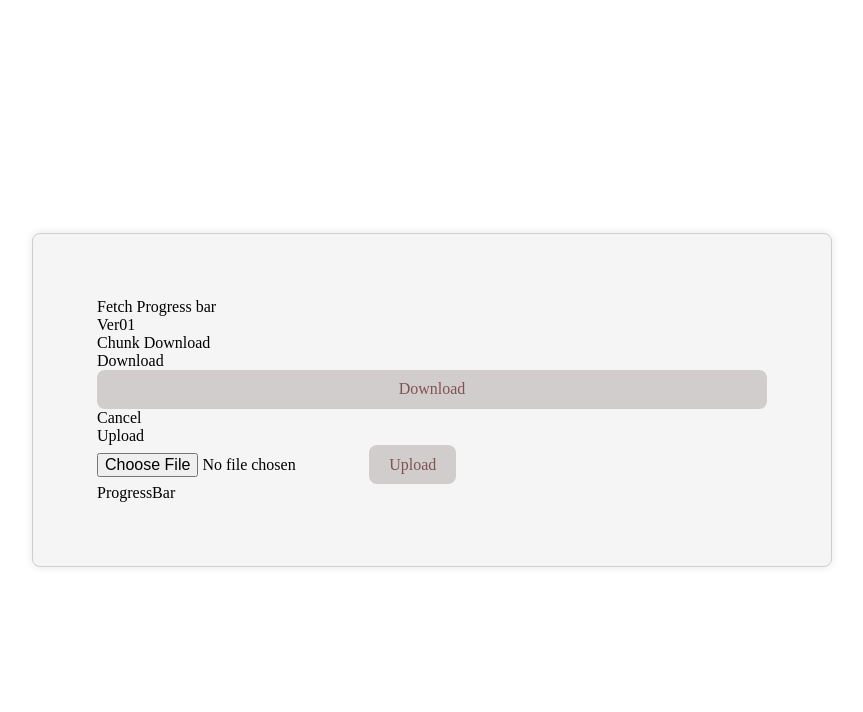
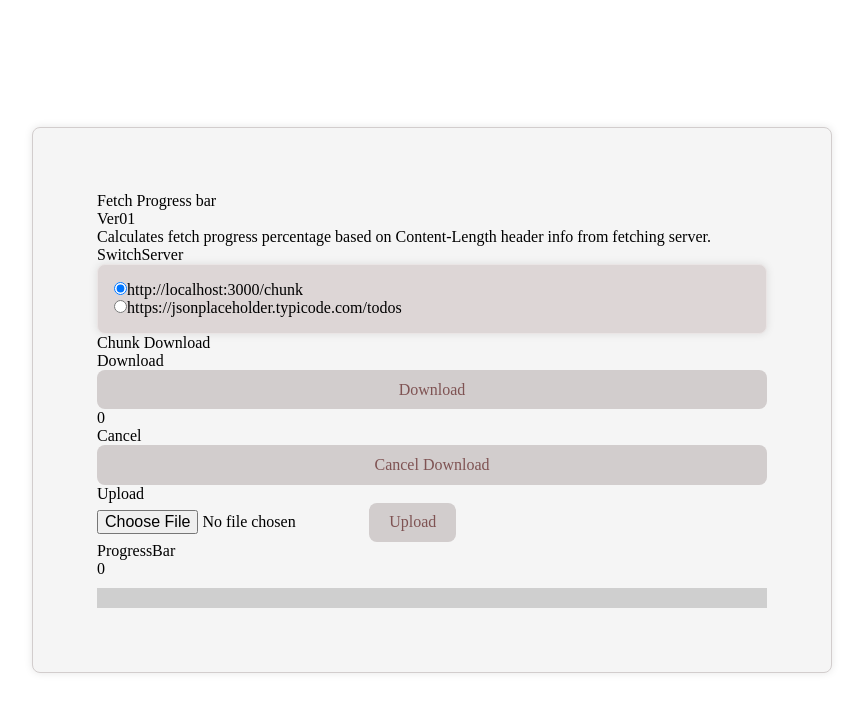
Before and after one commit to KangWoosung/fetch.progress.bar, a React (Vite) app: page / in a window 1280 px wide. Shown: the top 712 px of the page, without its empty margins (32-895 px from the left). Built offline with nearby package versions, Linux system fonts and the light colour scheme.

Commit message:
Abort is not working as expected

```diff
--- a/src/css/app.css
+++ b/src/css/app.css
@@ -23,6 +23,16 @@
     max-width: 50rem;
 }
 
+.switch-server-form {
+    display: flex;
+    flex-direction: column;
+    padding: 1rem;
+    border: 1px solid #eae5e5;
+    border-radius: 8px;
+    background-color: #ddd6d6;
+    box-shadow: 0 0 8px rgba(0, 0, 0, 0.1);
+    max-width: 50rem;
+}
 button {
     border-radius: 8px;
     border: 1px solid transparent;
@@ -35,3 +45,30 @@ button {
     cursor: pointer;
     transition: border-color 0.25s;
 }
+.progress-bar-container {
+    width: 100%;
+    height: 20px; /* 원하는 높이로 조절 */
+    background-color: #cfcfcf;
+    margin-top: 10px; /* 원하는 여백으로 조절 */
+  }
+
+  .progress-bar {
+    height: 100%;
+    background-color: #896c9c; /* 프로그레스 바의 배경색 */
+    transition: width 0.3s ease; /* 프로그레스 바의 움직임을 부드럽게 만듭니다. */
+  }
+  .progress-bar-completed {
+    background-color: #a8a7c6; /* 프로그레스 바의 배경색 */
+    border: 1px solid #54467e;
+    transition: width 0.3s ease;
+    padding: 0.6em 1.2em;
+    text-align: center;
+  }
+
+  .progress-bar-error {
+    background-color: #d1afb2; /* 프로그레스 바의 배경색 */
+    border: 1px solid #7b3247;
+    transition: width 0.3s ease;
+    padding: 0.6em 1.2em;
+    text-align: center;
+  }
--- a/src/versions/Ver01.tsx
+++ b/src/versions/Ver01.tsx
@@ -1,17 +1,86 @@
+/*  2024-02-01 01:10:15
+
+fetch progress state:
+-Download: response.body
+-Cancel download: AbortController.signal
+-Upload: xhr
+
+*/
+
 import Cancel from "./components/Cancel";
 import Download from "./components/Download";
 import Upload from "./components/Upload";
 import ProgressBar from "./components/ProgressBar";
+import { Dispatch, SetStateAction, createContext, useState } from "react";
+import SwitchServer from "./components/SwitchServer";
+
+export const fetchServers = [
+  "http://localhost:3000/chunk",
+  "https://jsonplaceholder.typicode.com/todos",
+];
+
+type ContextProps = {
+  fetchServer: string;
+  setFetchServer: Dispatch<SetStateAction<string>>;
+  progressRate: number;
+  setProgressRate: Dispatch<SetStateAction<number>>;
+  fetchCompleted: boolean;
+  setFetchCompleted: Dispatch<SetStateAction<boolean>>;
+  contentLengthError: boolean;
+  setContentLengthError: Dispatch<SetStateAction<boolean>>;
+  controller: AbortController;
+};
+
+export const FetchRateContext = createContext<ContextProps>({
+  fetchServer: "http://localhost:3000/chunk",
+  setFetchServer: () => {},
+  progressRate: 0,
+  setProgressRate: () => {},
+  fetchCompleted: false,
+  setFetchCompleted: () => {},
+  contentLengthError: false,
+  setContentLengthError: () => {},
+  controller: new AbortController(),
+});
 
 const Ver01 = () => {
+  const controller = new AbortController();
+  const [fetchServer, setFetchServer] = useState("");
+  const [progressRate, setProgressRate] = useState(0);
+  const [fetchCompleted, setFetchCompleted] = useState(false);
+  const [contentLengthError, setContentLengthError] = useState(false);
+
+  controller.signal.addEventListener("abort", () => {
+    console.log("AbortController: aborted");
+  });
+
   return (
     <>
       <h1>Fetch Progress bar</h1>
       <h3>Ver01</h3>
-      <Download />
-      <Cancel />
-      <Upload />
-      <ProgressBar />
+      <pre>
+        Calculates fetch progress percentage based on Content-Length header info
+        from fetching server.
+      </pre>
+      <FetchRateContext.Provider
+        value={{
+          fetchServer,
+          setFetchServer,
+          progressRate,
+          setProgressRate,
+          fetchCompleted,
+          setFetchCompleted,
+          contentLengthError,
+          setContentLengthError,
+          controller,
+        }}
+      >
+        <SwitchServer />
+        <Download />
+        <Cancel />
+        <Upload />
+        <ProgressBar />
+      </FetchRateContext.Provider>
     </>
   );
 };
--- a/src/versions/components/Cancel.tsx
+++ b/src/versions/components/Cancel.tsx
@@ -3,10 +3,21 @@
 
 */
 
+import { useContext } from "react";
+import { FetchRateContext } from "../Ver01";
+
 export default function Cancel() {
+  const { controller } = useContext(FetchRateContext);
+
+  const abortDownload = () => {
+    console.log("AbortController: aborting...");
+    controller.abort();
+  };
+
   return (
     <>
       <div>Cancel</div>
+      <button onClick={abortDownload}>Cancel Download</button>
     </>
   );
 }
--- a/src/versions/components/Download.tsx
+++ b/src/versions/components/Download.tsx
@@ -2,73 +2,85 @@
 
 fetch progress state:
 -Download: response.body
--Cancel download: AbortController.signal
--Upload: xhr
 
 
 */
 
-import React from "react";
+import { useContext } from "react";
+import { FetchRateContext } from "../Ver01";
 
-const Download = () => {
-  const downloadAction = () => {
-    console.log("downloadAction");
+const Download: React.FC = () => {
+  const {
+    fetchServer,
+    progressRate,
+    setProgressRate,
+    setFetchCompleted,
+    setContentLengthError,
+    controller,
+  } = useContext(FetchRateContext);
+  const chunks: Uint8Array[] = [];
+  let receivedLength = 0;
+
+  controller.signal.addEventListener("abort", () => {
+    console.log("AbortController: aborted");
+  });
+
+  const downloadAction = async () => {
+    setFetchCompleted(false);
+    setProgressRate(0);
+    const response = await fetch(fetchServer, {
+      signal: controller.signal,
+    });
+    console.log(response);
+    // const totalLength = response.headers.get("Content-Length");
+
+    const totalLength = parseInt(
+      response.headers.get("Content-Length") || "1",
+      10
+    );
+    console.log(totalLength);
+    if (totalLength <= 1) setContentLengthError(true);
+    else {
+      setContentLengthError(false);
+
+      // get stream with getReader()
+      // const reader = response.body.getReader();
+      // 복사된 ReadableStream을 사용
+      const clonedResponse = response.clone();
+
+      // const data = await response.json();
+      // console.log(data);
+
+      // return error if response.body is null
+      if (clonedResponse.body === null)
+        return console.log("response.body is null");
+      const reader = clonedResponse.body.getReader();
+
+      while (true as const) {
+        const { done, value } = await reader.read();
+        if (done) {
+          setTimeout(() => {
+            setFetchCompleted(true);
+          }, 1000);
+          break;
+        }
+        chunks.push(value as Uint8Array);
+        receivedLength += value.length;
+        const fetchProgressRate =
+          (receivedLength / (totalLength as number)) * 100;
+        setProgressRate(fetchProgressRate);
+        console.log(`${receivedLength}/${totalLength}바이트 다운로드`, value);
+      }
+    }
   };
   return (
     <>
       <h3>Chunk Download</h3>
       <div>Download</div>
       <button onClick={downloadAction}>Download</button>
+      <div>{progressRate}</div>
     </>
   );
 };
 
 export default Download;
-
-/*
-const bookMarkData = {
-  id: 1,
-  uuid: uuid(),
-  title: "title",
-  url: "url",
-  tags: ["tag1", "tag2"],
-  category: category_uuid,
-  subTab: subTab_uuid,
-  seqNumber: 1,
-  createdAt: "2021-01-01",
-  updatedAt: "2021-01-01",
-  prevTitle: "prevTitle",
-  isFavorite: false,
-  isArchive: false,
-  isDeleted: false,
-  prevSeqNumber: 1,
-};
-
-const categories = [
-  {
-    id: 1,
-    uuid: uuid(),
-    cathegory: "category",
-    sequenceNumber: 1,
-    isSelected: false,
-    createdAt: "2021-01-01",
-    updatedAt: "2021-01-01",
-    prevCategory: "prevCathegory",
-    prevSeqNumber: 1,
-  }
-];
-
-const subTabs = [
-  {
-    id: 1,
-    uuid: uuid(),
-    subTabName: "subTabName",
-    sequenceNumber: 1,
-    isSelected: false,
-    createdAt: "2021-01-01",
-    updatedAt: "2021-01-01",
-    prevSubTabName: "prevSubTabName",
-    prevSeqNumber: 1,
-  },
-];
-*/
--- a/src/versions/components/ProgressBar.tsx
+++ b/src/versions/components/ProgressBar.tsx
@@ -4,10 +4,39 @@ Shows fetch progress bar
 
 */
 
+import { useContext } from "react";
+import { FetchRateContext } from "../Ver01";
+
 export default function ProgressBar() {
+  const { progressRate, fetchCompleted, contentLengthError } =
+    useContext(FetchRateContext);
+  let displayProgressRate = 0;
+
+  displayProgressRate = progressRate;
+  if (fetchCompleted) {
+    displayProgressRate = 0;
+  }
   return (
     <>
       <div>ProgressBar</div>
+      <div>{progressRate}</div>
+      <div className="progress-bar-container">
+        {fetchCompleted && (
+          <div className="progress-bar-completed">Job finished!</div>
+        )}
+        {!fetchCompleted && (
+          <div
+            className="progress-bar"
+            style={{ width: `${displayProgressRate}%` }}
+          ></div>
+        )}
+        {contentLengthError && (
+          <div className="progress-bar-error">
+            Error: Server replied without Content-Length header or
+            Content-Length is undefined
+          </div>
+        )}
+      </div>
     </>
   );
 }
--- /dev/null
+++ b/src/versions/components/SwitchServer.tsx
@@ -0,0 +1,48 @@
+/*  2024-02-01 06:51:35
+
+
+*/
+
+import { useContext, useEffect } from "react";
+import { FetchRateContext } from "../Ver01";
+import { fetchServers } from "../Ver01";
+
+const SwitchServer = () => {
+  const { fetchServer, setFetchServer } = useContext(FetchRateContext);
+
+  useEffect(() => {
+    setFetchServer(fetchServers[0]);
+  }, []);
+
+  const switchFetchServer = (e: React.ChangeEvent<HTMLInputElement>) => {
+    if (e.target === null) return console.log("e.target is null");
+    console.log(e.target.value);
+    setFetchServer(e.target.value);
+  };
+  return (
+    <>
+      <div>SwitchServer</div>
+      <form className="switch-server-form">
+        {fetchServers.map((server, index) => {
+          return (
+            <div key={index}>
+              <label>
+                <input
+                  type="radio"
+                  name="server"
+                  value={server}
+                  checked={fetchServer === server}
+                  onChange={switchFetchServer}
+                />
+                {server}
+              </label>
+              <br />
+            </div>
+          );
+        })}
+      </form>
+    </>
+  );
+};
+
+export default SwitchServer;
```
Also changed, not shown: api/index.html (added, +77 -0 lines), api/index.js (+6 -1 lines).
